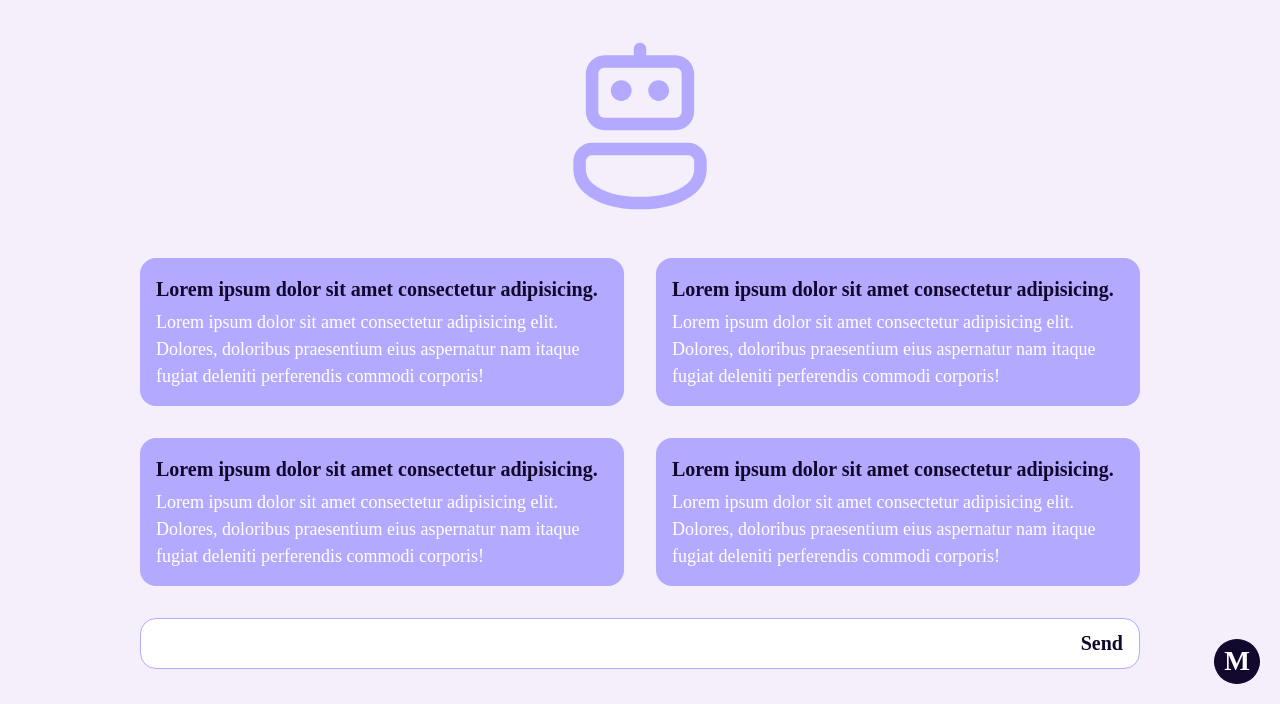
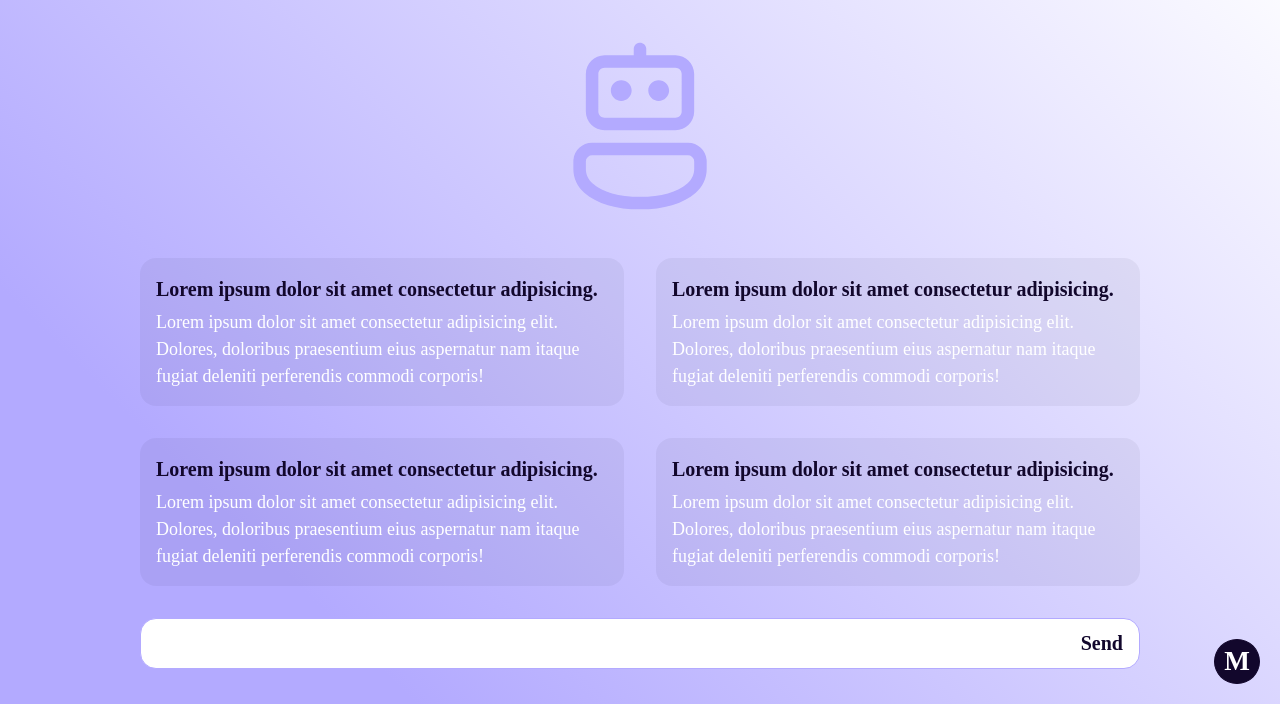
Before and after one commit to MohamedAdelElBaik/smartbot, a plain HTML site: page botchat-suj.html in a window 1280 px wide. Shown: the part 96-800 px from the top of the page. Drawn offline with Linux system fonts and the light colour scheme.

Commit message:
LIGHT_MODE: test colors

```diff
--- a/botchat-suj.css
+++ b/botchat-suj.css
@@ -7,7 +7,11 @@ body {
   background: var(--box-gradient-dark);
 }
 body.light-mode {
-  background: white;
+  background: linear-gradient(
+    45deg,
+    rgba(179, 170, 255, 1) 20%,
+    rgba(255, 255, 255, 1) 100%
+  );
 }
 
 body::after {
@@ -21,7 +25,7 @@ body::after {
   z-index: -1;
 }
 body.light-mode::after {
-  background: rgba(93, 20, 189, 0.068);
+  background: transparent;
 }
 .buttons-group > * {
   margin-inline: 0.5rem;
@@ -57,8 +61,8 @@ main .logo img {
   /* border: 1px solid var(--clr-sec); */
 }
 .light-mode .suggestions .sug--box {
-  background: hsl(var(--clr-dark), 0.1);
   background-color: var(--clr-sec);
+  background: hsl(var(--clr-dark), 0.05);
 }
 
 .suggestions .sug--box h2 {
```
